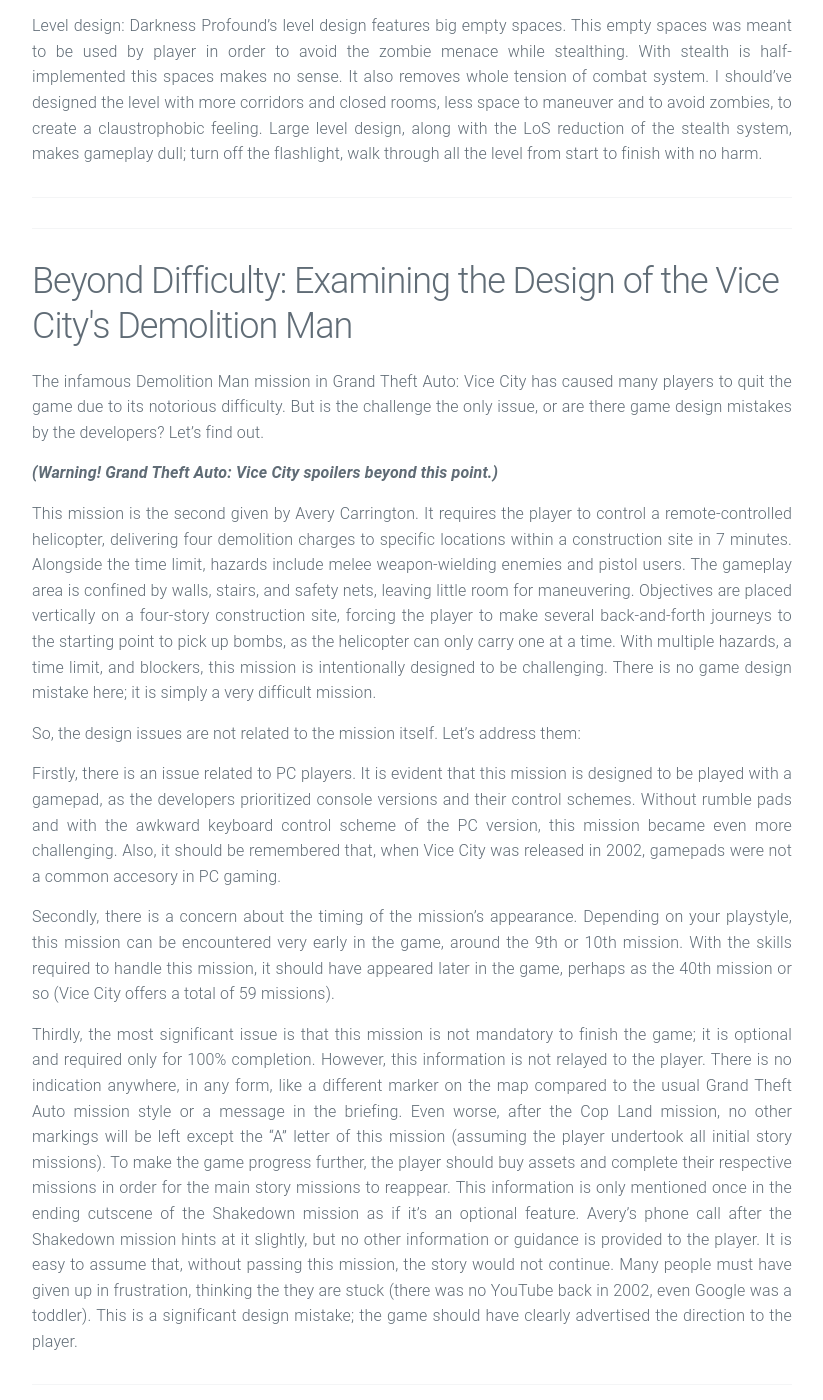
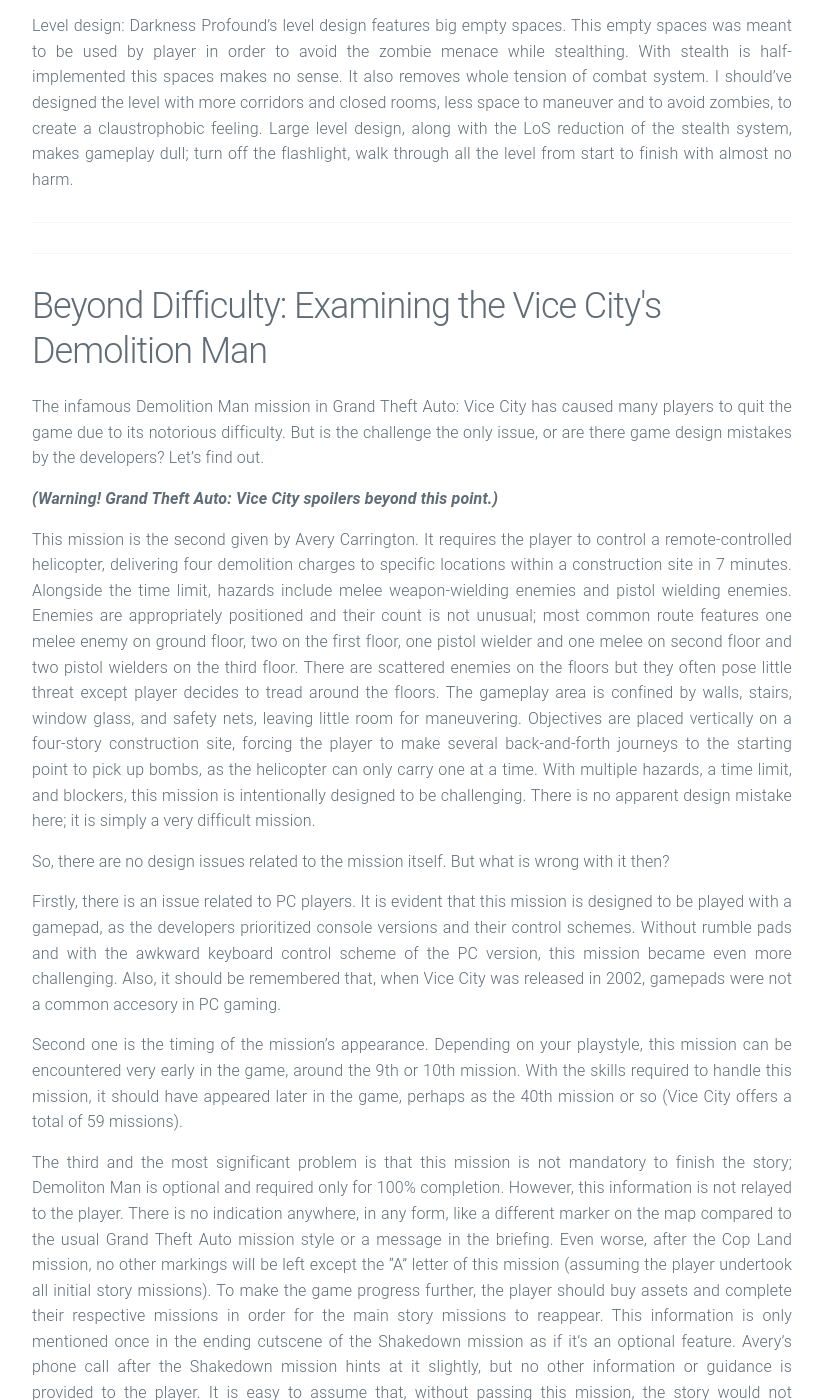
Before and after one commit to htramu/htk.github.io, a Jekyll site: the page built from blog.md, in a window 1280 px wide and 1400 px high, scrolled down 2225 px. Shown: the whole window, without its empty margins (228-1051 px from the left). Built offline with Jekyll 4.4.1, drawn with Linux system fonts in a browser that asks for light colours; some of the changed text lies outside the part shown.

Commit message:
asöfjak

```diff
--- a/blog.md
+++ b/blog.md
@@ -14,10 +14,10 @@
 <nav>
     <ul>
         <li><a href="#section1">Analyzing the Missteps: A Post-Mortem of Darkness Profound</a></li>
-        <li><a href="#section2">Beyond Difficulty: Examining the Design of the Vice City's Demolition Man</a></li>
+        <li><a href="#section2">Beyond Difficulty: Examining the Vice City's Demolition Man</a></li>
         <li><a href="#section3">An in Depth Look of The Troop's Accuracy Mechanics</a></li>
 		<li><a href="#section4">Player's Frustration, Designer's Insight</a></li>
-		<li><a href="#section5">Lessons from Game Jams  </a></li>
+		<li><a href="#section5">Lessons from Game Jams</a></li>
     </ul>
 </nav>
 
@@ -46,7 +46,7 @@
 Another bite more than I can chew is the stealth system. Designing and implementing meaningful stealth mechanics is hard already, even to a team of experienced designers (which for one I am not). With limited time and resources of the jam environment it become even harder. With the sanity system gone, it become meaningless to spend time on to craft a detailed stealth system, so I left the simple stealth mechanics that I’ve already implemented. It is just a LoS reduction for the zombies, when player turns of the flashlight, zombie LoS is down to a quarter of its original value of 400 px. This could’ve changed to a battery consuming flashlight system in order to make player turn off the flashlight occasionally and give them the dread of bumping onto an unsuspecting zombie.
 
 Level design:
-Darkness Profound’s level design features big empty spaces. This empty spaces was meant to be used by player in order to avoid the zombie menace while stealthing. With stealth is half-implemented this spaces makes no sense. It also removes whole tension of combat system. I should’ve designed the level with more corridors and closed rooms, less space to maneuver and to avoid zombies, to  create a claustrophobic feeling. Large level design, along with the LoS reduction of the stealth system, makes gameplay dull; turn off the flashlight, walk through all the level from start to finish with no harm.
+Darkness Profound’s level design features big empty spaces. This empty spaces was meant to be used by player in order to avoid the zombie menace while stealthing. With stealth is half-implemented this spaces makes no sense. It also removes whole tension of combat system. I should’ve designed the level with more corridors and closed rooms, less space to maneuver and to avoid zombies, to  create a claustrophobic feeling. Large level design, along with the LoS reduction of the stealth system, makes gameplay dull; turn off the flashlight, walk through all the level from start to finish with almost no harm.
 
 
 
@@ -55,22 +55,22 @@
 ---------------------------
 
 <section id="section2">
-    <h2>Beyond Difficulty: Examining the Design of the Vice City's Demolition Man</h2>
+    <h2>Beyond Difficulty: Examining the Vice City's Demolition Man</h2>
 </section>
 
-The infamous Demolition Man mission in Grand Theft Auto: Vice City has caused many players to quit the game due to its notorious difficulty. But is the challenge the only issue, or are there game design mistakes by the developers? Let’s find out.
+The infamous Demolition Man mission in Grand Theft Auto: Vice City has caused many players to quit the game due to its notorious difficulty. But is the challenge the only issue, or are there game design mistakes by the developers? Let's find out.
 
 ***(Warning! Grand Theft Auto: Vice City spoilers beyond this point.)***
 
-This mission is the second given by Avery Carrington. It requires the player to control a remote-controlled helicopter, delivering four demolition charges to specific locations within a construction site in 7 minutes. Alongside the time limit, hazards include melee weapon-wielding enemies and pistol users. The gameplay area is confined by walls, stairs, and safety nets, leaving little room for maneuvering. Objectives are placed vertically on a four-story construction site, forcing the player to make several back-and-forth journeys to the starting point to pick up bombs, as the helicopter can only carry one at a time. With multiple hazards, a time limit, and blockers, this mission is intentionally designed to be challenging. There is no game design mistake here; it is simply a very difficult mission.
+This mission is the second given by Avery Carrington. It requires the player to control a remote-controlled helicopter, delivering four demolition charges to specific locations within a construction site in 7 minutes. Alongside the time limit, hazards include melee weapon-wielding enemies and pistol wielding enemies. Enemies are appropriately positioned and their count is not unusual; most common route features one melee enemy on ground floor, two on the first floor, one pistol wielder and one melee on second floor and two pistol wielders on the third floor. There are scattered enemies on the floors but they often pose little threat except player decides to tread around the floors. The gameplay area is confined by walls, stairs, window glass, and safety nets, leaving little room for maneuvering. Objectives are placed vertically on a four-story construction site, forcing the player to make several back-and-forth journeys to the starting point to pick up bombs, as the helicopter can only carry one at a time. With multiple hazards, a time limit, and blockers, this mission is intentionally designed to be challenging. There is no apparent design mistake here; it is simply a very difficult mission.
 
-So, the design issues are not related to the mission itself. Let’s address them:
+So, there are no design issues related to the mission itself. But what is wrong with it then?
 
 Firstly, there is an issue related to PC players. It is evident that this mission is designed to be played with a gamepad, as the developers prioritized console versions and their control schemes. Without rumble pads and with the awkward keyboard control scheme of the PC version, this mission became even more challenging. Also, it should be remembered that, when Vice City was released in 2002, gamepads were not a common accesory in PC gaming.
 
-Secondly, there is a concern about the timing of the mission's appearance. Depending on your playstyle, this mission can be encountered very early in the game, around the 9th or 10th mission. With the skills required to handle this mission, it should have appeared later in the game, perhaps as the 40th mission or so (Vice City offers a total of 59 missions).
+Second one is the timing of the mission's appearance. Depending on your playstyle, this mission can be encountered very early in the game, around the 9th or 10th mission. With the skills required to handle this mission, it should have appeared later in the game, perhaps as the 40th mission or so (Vice City offers a total of 59 missions).
 
-Thirdly, the most significant issue is that this mission is not mandatory to finish the game; it is optional and required only for 100% completion. However, this information is not relayed to the player. There is no indication anywhere, in any form, like a different marker on the map compared to the usual Grand Theft Auto mission style or a message in the briefing. Even worse, after the Cop Land mission, no other markings will be left except the “A” letter of this mission (assuming the player undertook all initial story missions). To make the game progress further, the player should buy assets and complete their respective missions in order for the main story missions to reappear. This information is only mentioned once in the ending cutscene of the Shakedown mission as if it's an optional feature. Avery's phone call after the Shakedown mission hints at it slightly, but no other information or guidance is provided to the player. It is easy to assume that, without passing this mission, the story would not continue. Many people must have given up in frustration, thinking the they are stuck (there was no YouTube back in 2002, even Google was a toddler). This is a significant design mistake; the game should have clearly advertised the direction to the player.
+The third and the most significant problem is that this mission is not mandatory to finish the story; Demoliton Man is optional and required only for 100% completion. However, this information is not relayed to the player. There is no indication anywhere, in any form, like a different marker on the map compared to the usual Grand Theft Auto mission style or a message in the briefing. Even worse, after the Cop Land mission, no other markings will be left except the “A” letter of this mission (assuming the player undertook all initial story missions). To make the game progress further, the player should buy assets and complete their respective missions in order for the main story missions to reappear. This information is only mentioned once in the ending cutscene of the Shakedown mission as if it's an optional feature. Avery's phone call after the Shakedown mission hints at it slightly, but no other information or guidance is provided to the player. It is easy to assume that, without passing this mission, the story would not continue. Many people must have given up in frustration, thinking the they are stuck (there was no YouTube back in 2002, even Google was a toddler). This is a significant design mistake; the game should have clearly advertised the direction to the player.
 
 ---------------------------
 ---------------------------
@@ -79,7 +79,9 @@
     <h2>An in Depth Look of The Troop's Accuracy Mechanics</h2>
 </section>
 
-Many turn-based combat is like this: Player rushes forward units in order to eliminate the range penalty, and takes a shot at point blank range. (And misses with 95% percent accuracy :) – I am looking at you XCOM: **[XCOM in a Nutshell](https://youtu.be/zAThQV-vj08)**). This won’t be a problem depending the setting of the game, but how about the realistic titles of the World War II? Where in real life no stabilizers exist, tanks have to stop in order to take an accurate shot.  Turning its turret and aiming with WWII era optics, setting up the shot would reduce the accuracy. Wouldn’t be firing after moving hinders infantry, where he has to control his breathing in order to shoot accurately. Enter the solution of The Troop.
+![Picture 3](/assets/troopPointBlank.png)
+
+Does the scenario on the image above felt familiar? In most of turn-based strategy games, player rushes forward units in order to eliminate the range penalty, and takes a shot at point blank range. (And misses with 95% percent accuracy :) – I am looking at you XCOM: **[XCOM in a Nutshell](https://youtu.be/zAThQV-vj08)**). This won’t be a problem depending the setting of the game, but for a realistic World War II title, there should be more 'distances' between opposing sides. The Troop, a turn-based, platoon-level tactical World War II title released in October 2023, addresses this effectively. Game features solid mechanics without the extreme complexity often found in similar games striving for realism.
 
 First mechanic is the steadiness mechanic. In developers’ words; “It represents a unit's ability to take action competently at a given moment in the midst of battle.” Steadiness value effects “attack accuracy” and “final actions” of the units, but only accuracy will be addressed. Steadiness is reduced by unit movement, tank turret rotation and/or target acquisition and the suppression value of the unit. When a unit moves (rotation also counts as moving), depending the type of the unit, steadiness gets decreased by certain point; for vehicles 20% per tile and infantry 10%. This value is subtracted from a base accuracy value of 100%.
 
```
Also changed, not shown: other parts of blog.md (+2 -1 lines), assets/troopPointBlank.png (added).
